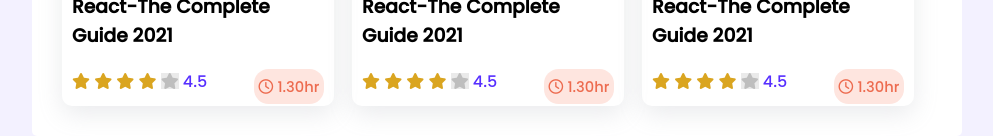
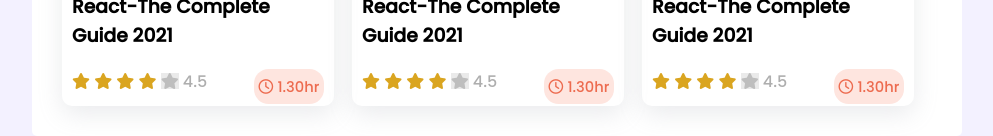
Before and after one commit to imrankhan41/leader-board, a plain HTML site: page index.html in a window 1280 px wide. Shown: the part 1104-1240 px from the top of the page, without its empty margins (143-1136 px from the left). Drawn offline with Linux system fonts and the light colour scheme.

Commit message:
last changes

```diff
--- a/index.html
+++ b/index.html
@@ -11,7 +11,7 @@
 </head>
 <body>
 
-
+<!-- Header -->
 <header>
     <nav>
         <div class="nav-right">
@@ -32,6 +32,7 @@
     </nav>
 </header>
 <main>
+    <!-- Top Players -->
     <section class="container">
         <div class="top-players">
             <h3 class="section-tittle">Top Players</h3>
@@ -106,6 +107,7 @@
         </div>
     </section>
 
+<!-- Courses -->
     <section class="container">
         <div class="latest-courses">
             <h3 class="section-tittle">Top Players</h3>
@@ -121,7 +123,7 @@
                                 <i class="fas fa-star filled"></i>
                                 <i class="fas fa-star filled"></i>
                                 <i class="fas fa-star empty"></i>
-                                <span>4.5</span>
+                                <span class="rating">4.5</span>
                             </div>
                             <div class="course-duration">
                                 <i class="far fa-clock"></i> <span class="time">1.30hr </span>
@@ -141,7 +143,7 @@
                                         <i class="fas fa-star filled"></i>
                                         <i class="fas fa-star filled"></i>
                                         <i class="fas fa-star empty"></i>
-                                        <span>4.5</span>
+                                        <span class="rating">4.5</span>
                                     </div>
                                     <div class="course-duration">
                                         <i class="far fa-clock"></i> <span class="time">1.30hr </span>
@@ -161,7 +163,7 @@
                                             <i class="fas fa-star filled"></i>
                                             <i class="fas fa-star filled"></i>
                                             <i class="fas fa-star empty"></i>
-                                            <span>4.5</span>
+                                            <span class="rating">4.5</span>
                                         </div>
                                         <div class="course-duration">
                                             <i class="far fa-clock"></i> <span class="time">1.30hr </span>
--- a/style.css
+++ b/style.css
@@ -1,11 +1,13 @@
+/* add google font */
 @import url('https://fonts.googleapis.com/css2?family=Poppins:wght@500&display=swap');
-
+/* common */
 body{
     font-family: 'Poppins', sans-serif;
     background: #F3F1FF;
     margin:0;
     padding:0px;
 }
+/* header */
 nav{
     width:100%;
     height: 94px;
@@ -14,6 +16,7 @@ nav{
     display: flex;
 
 }
+/* nav right */
 .nav-right{
    display: flex;
    justify-content: center;
@@ -29,6 +32,7 @@ nav{
     font-size: 24px;
     margin-left: 16px;
 }
+/* nav left */
 .nav-left{
     display: flex;
     align-items: center;
@@ -48,6 +52,7 @@ nav{
     height: 51px;
 
 }
+/* main body */
 main{
     display: flex;
     justify-content: center;
@@ -60,9 +65,10 @@ main{
     border-radius: 5px;
     padding:30px;
     background: #FFFFFF;
-border-radius: 5px;
-margin-top: 14px;
+    border-radius: 5px;
+    margin-top: 14px;
     }
+    /* Top Players */
   .section-tittle{
     color: #562EFF;
     font-size: 24px;
@@ -95,6 +101,7 @@ hr{
     margin-top:30px;
     margin-bottom: 30px;
 }
+/* top blogs */
 .blogs{
     display: grid;
     grid-template-columns: repeat(2,1fr);
@@ -119,6 +126,7 @@ span{
     color: #562EFF;
     font-size: 16px;
 }
+/* courses */
 .courses{
     display: grid;
     grid-template-columns: repeat(3,1fr);
@@ -132,8 +140,8 @@ span{
 }
 .banner img{
     width: 266px;
-height: 141px;
-width: 100%;
+    height: 141px;
+    width: 100%;
 
 }
 .fa-star.filled{
@@ -147,6 +155,9 @@ opacity: 0.25;
     display: flex;
     justify-content: space-between;
 }
+.rating{
+    color:#AEAEAE;
+}
 .course-duration{
     background: #FEE5DF;
     border-radius: 14.6913px;
```
